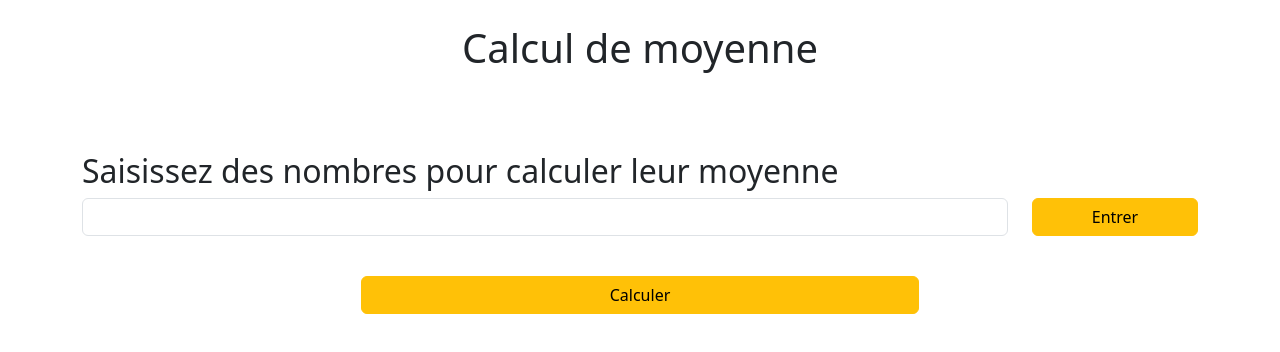
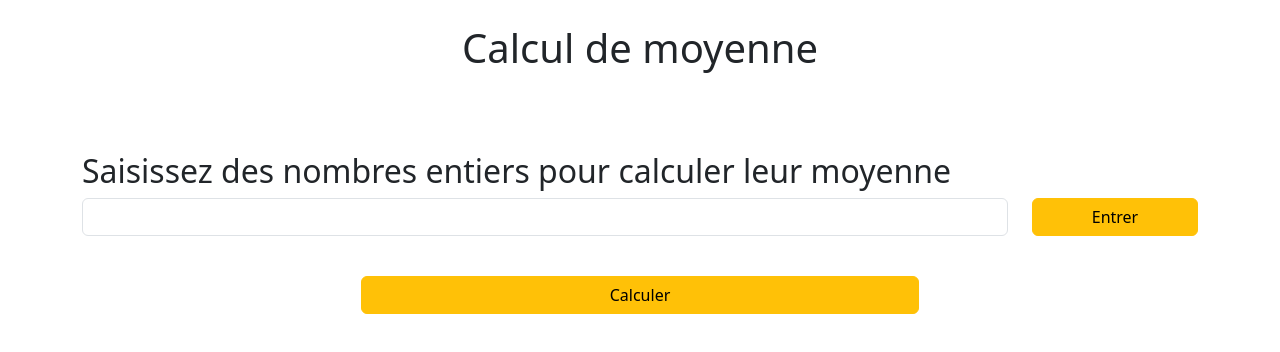
Before and after one commit to chamstall/Exo-calcul-de-moyenne, a plain HTML site: page index.html in a window 1280 px wide. Drawn offline with nearby package versions, Linux system fonts and the light colour scheme.

Commit message:
third commit ajout du mot entiers au h1

```diff
--- a/index.html
+++ b/index.html
@@ -14,7 +14,7 @@
     <h1 class="text-center py-4">Calcul de moyenne</h1>
     <div class="container py-5">
         <form>
-            <h2>Saisissez des nombres pour calculer leur moyenne</h2>
+            <h2>Saisissez des nombres entiers pour calculer leur moyenne</h2>
             <div class="row">
                 <div class="col-12 col-md-10">
                     <div class="mb-3">
```
